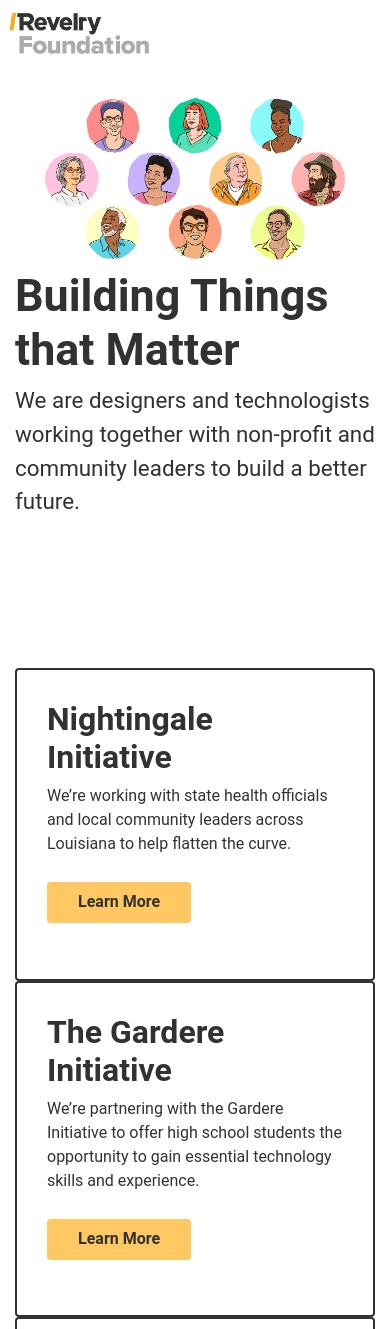
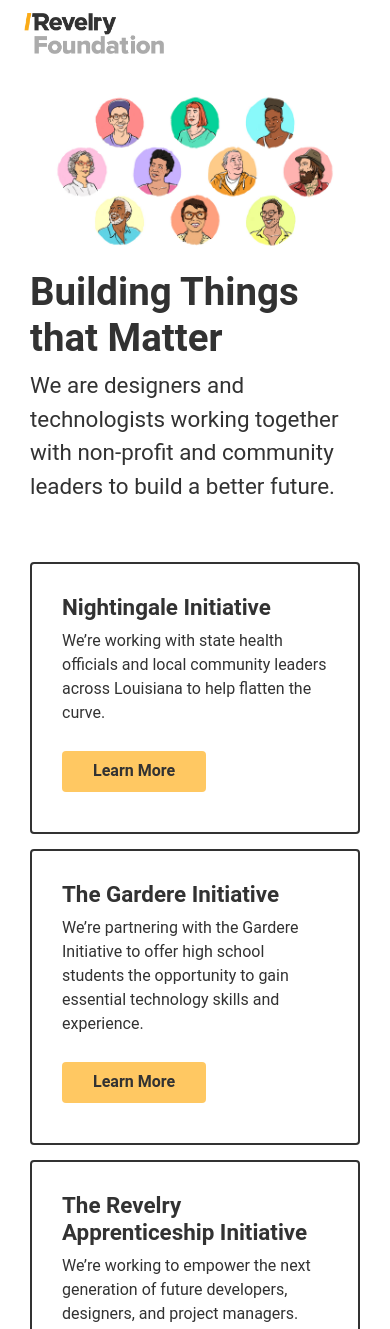
Before and after one commit to revelry-foundation/org, a plain HTML site: page index.html in a window 390 px wide. Shown: the top 1329 px of the page. Drawn offline with nearby package versions, Linux system fonts and the light colour scheme; a web font is replaced by a local one.

Commit message:
added responsive styles

```diff
--- a/index.html
+++ b/index.html
@@ -59,7 +59,7 @@
         color: var(--color-secondary);
       }
       h1 {
-        font-size: 2.8rem;
+        font-size: 2.4rem;
         font-weight: var(--font-weight-bold);
       }
       @media only screen and (min-width: 1200px) {
@@ -68,7 +68,7 @@
         }
       }
       h2 {
-        font-size: 2.2rem;
+        font-size: 2rem;
         font-weight: var(--font-weight-bold);
         padding: 20px 0 10px;
       }
@@ -78,7 +78,7 @@
         }
       }
       h3 {
-        font-size: 2rem;
+        font-size: 1.4rem;
         font-weight: var(--font-weight-bold);
       }
       @media only screen and (min-width: 1200px) {
@@ -102,6 +102,10 @@
         height: 1px;
         margin-bottom: 30px;
       }
+      /* BACKGROUND COLORS */
+      .bkgd-lightest-gray {
+        background: var(--color-lightest-gray);
+      }
       /* NAVBAR */
       .navbar-brand {
         height: 3.2rem;
@@ -112,16 +116,31 @@
         height: 100%;
         width: auto;
       }
-      /* HERO */
-      .hero {
-        margin-top: -2.4rem;
+      /* CONTAINER  */
+      .container {
+        max-width: 100%;
+        padding: 0 calc(var(--padding-base) * 2);
+      }
+      @media only screen and (min-width: 1200px) {
+        .container {
+          max-width: 1200px;
+        }
       }
       /* SECTIONS */
       section {
         padding: calc(var(--padding-base) * 4) 0;
       }
-      .bkgd-lightest-gray {
-        background: var(--color-lightest-gray);
+      /* EQUAL HEIGHT COLS */
+      .equal-height-cols {
+        align-items: stretch;
+      }
+      .equal-height-cols .col-sm-12 {
+        margin-bottom: var(--padding-base);
+      }
+      .equal-height-cols .card {
+        height: 100%;
+        margin-bottom: 0;
+        padding-bottom: 0;
       }
       /* BUTTONS */
       .btn {
@@ -135,8 +154,21 @@
       .card {
         border: 2px solid var(--color-text);
         padding: calc(var(--padding-base) * 2);
+        margin-bottom: var(--padding-base);
       }
-
+      /* HERO */
+      .hero {
+        margin-top: -2.4rem;
+        padding-bottom: calc(var(--padding-base) * 2);
+      }
+      .hero-img {
+        margin-bottom: var(--padding-base);
+      }
+      @media only screen and (min-width: 992px) {
+        .hero-img {
+          margin-bottom: 0;
+        }
+      }
       /* FOOTER   */
       #footer {
         background: var(--color-text);
@@ -189,9 +221,9 @@
       <div class="container">
         <div class="row align-items-center">
           <div class="col-sm-12 col-lg-8 px-lg-0 order-lg-12">
-            <img src="building-things-that-matter.jpg" class="img-fluid" alt="Building Things That Matter" />
+            <img src="building-things-that-matter.jpg" class="hero-img img-fluid" alt="Building Things That Matter" />
           </div>
-          <div class="col-sm-12 col-lg-4 px-lg-0 order-lg-1 hero-content">
+          <div class="col-sm-12 col-lg-4 order-lg-1 hero-content">
             <h1>Building Things that Matter</h1>
             <p class="large">We are designers and technologists working together with non-profit and community leaders to build a better future.</p>
           </div>
@@ -199,11 +231,8 @@
       </div>
     </section>
     <section class="container">
-      <div class="row">
-        <!-- <div class="col-sm-12">
-          <h2>Initiatives</h2>
-        </div> -->
-        <div class="col-md-4">
+      <div class="row equal-height-cols">
+        <div class="col-sm-12 col-md-4">
           <div class="card">
             <div class="row">
               <div class="col-sm-12">
@@ -214,7 +243,7 @@
             </div>
           </div>
         </div>
-        <div class="col-md-4">
+        <div class="col-sm-12 col-md-4">
           <div class="card">
             <div class="row">
               <div class="col-sm-12">
@@ -225,7 +254,7 @@
             </div>
           </div>
         </div>
-        <div class="col-md-4">
+        <div class="col-sm-12 col-md-4">
           <div class="card">
             <div class="row">
               <div class="col-sm-12">
```
